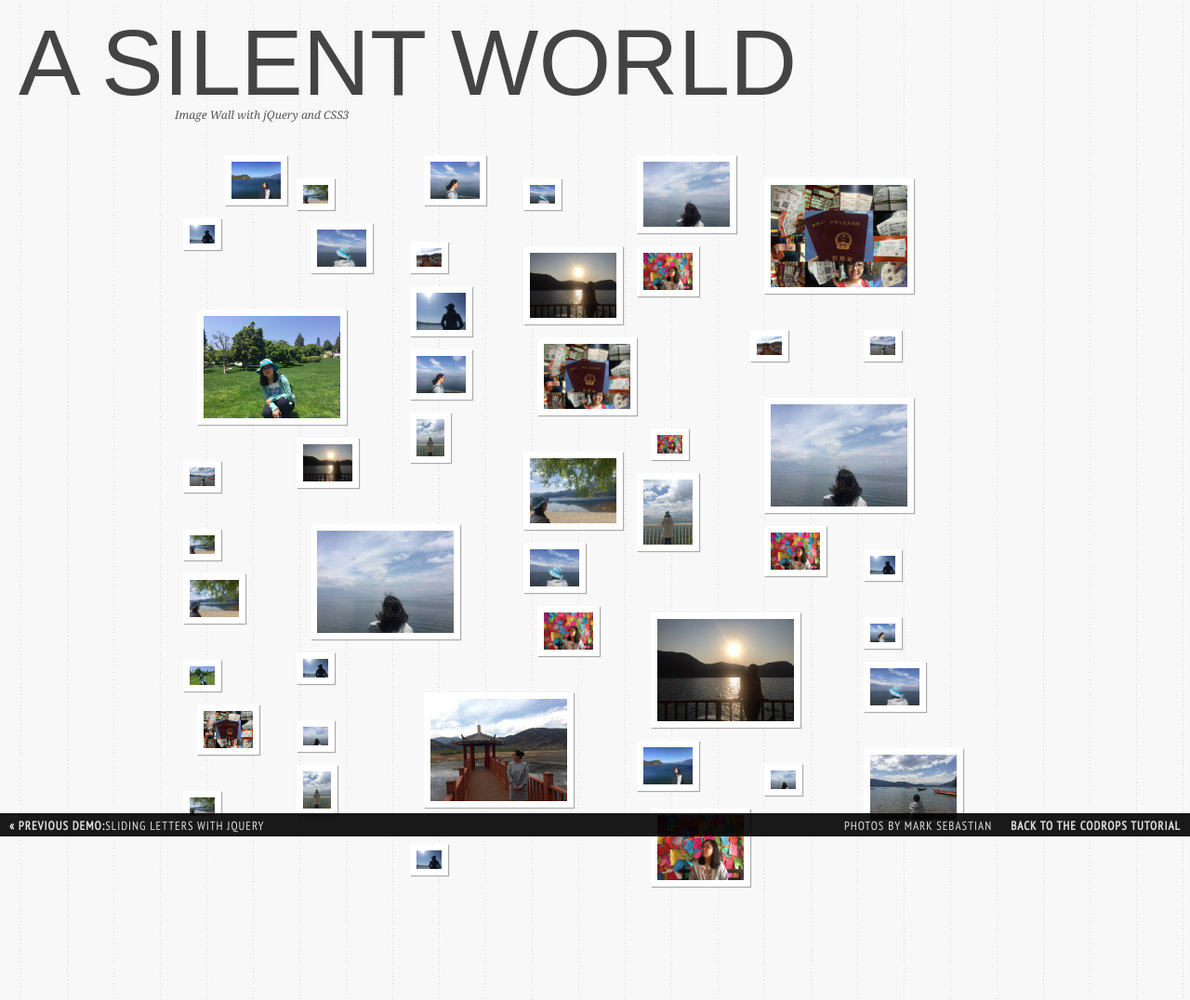
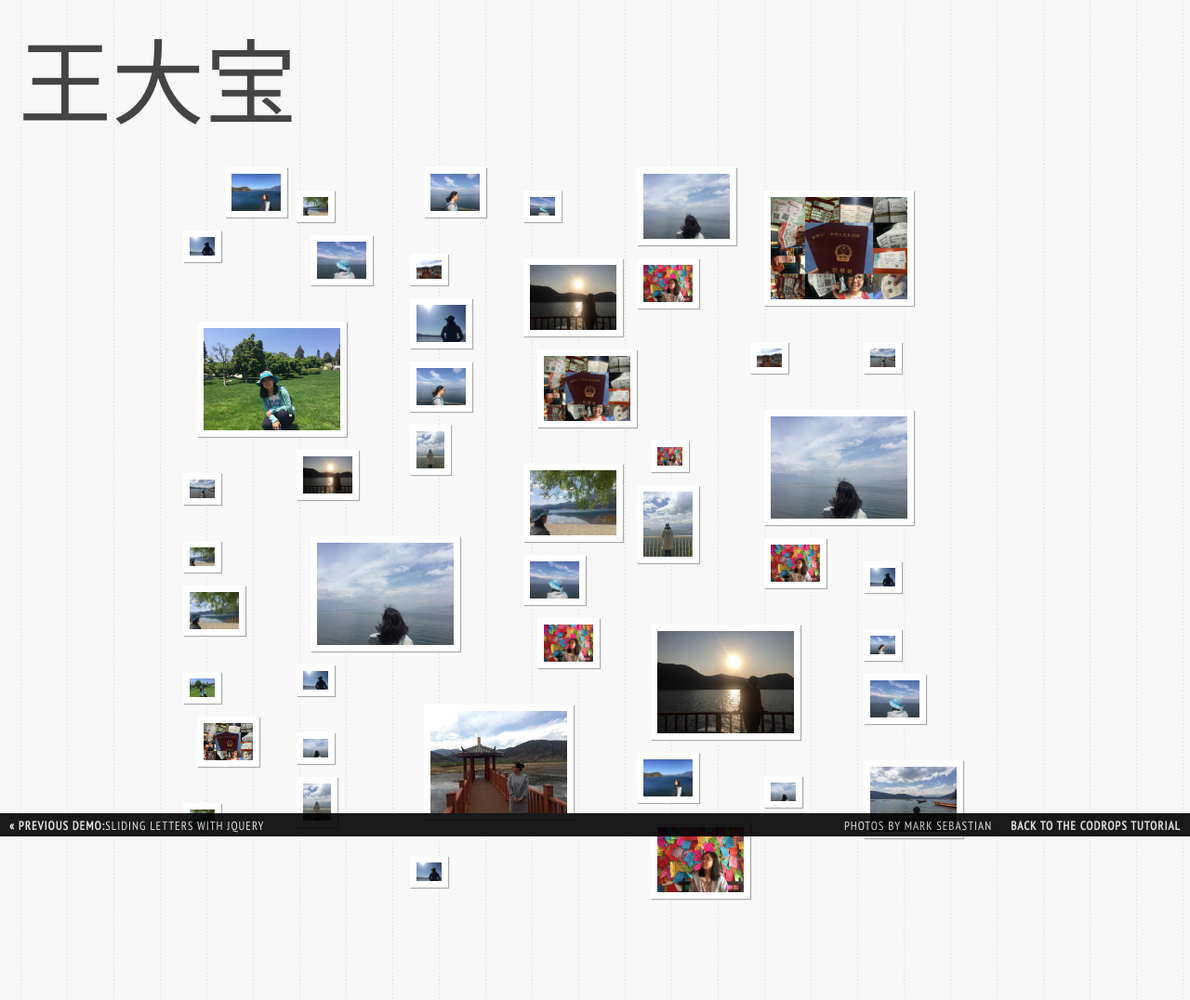
Before and after one commit to xiaoqshou/xiaoqshou.github.com, a Jekyll site: the page love/ImageWall/index.html, which Jekyll copies as it is, in a window 1280 px wide. Shown: the whole page at 93% size. Built offline with Jekyll 4.4.1, drawn with Linux system fonts in a browser that asks for light colours; nearby versions of some CDN libraries; some web fonts are replaced.

Commit message:
Create index.html

```diff
--- a/love/ImageWall/index.html
+++ b/love/ImageWall/index.html
@@ -1,7 +1,7 @@
 <!DOCTYPE html>
 <html lang="en">
     <head>
-        <title>Image Wall with jQuery and CSS3</title>
+        <title>美丽的王大宝</title>
 		<meta charset="UTF-8" />
         <meta name="description" content="美丽的王大宝" />
         <meta name="keywords" content="jquery, css3, images, wall, thumbnails, slide, animate"/>
@@ -13,8 +13,8 @@
     <body>
 		<div class="content">
 			<header>
-				<h1>A silent world</h1>
-				<span>Image Wall with jQuery and CSS3</span>
+				<h1>王大宝</h1>
+				<span></span>
 			</header>
 			<div class="iw_wrapper">
 				<ul class="iw_thumbs" id="iw_thumbs">
```
